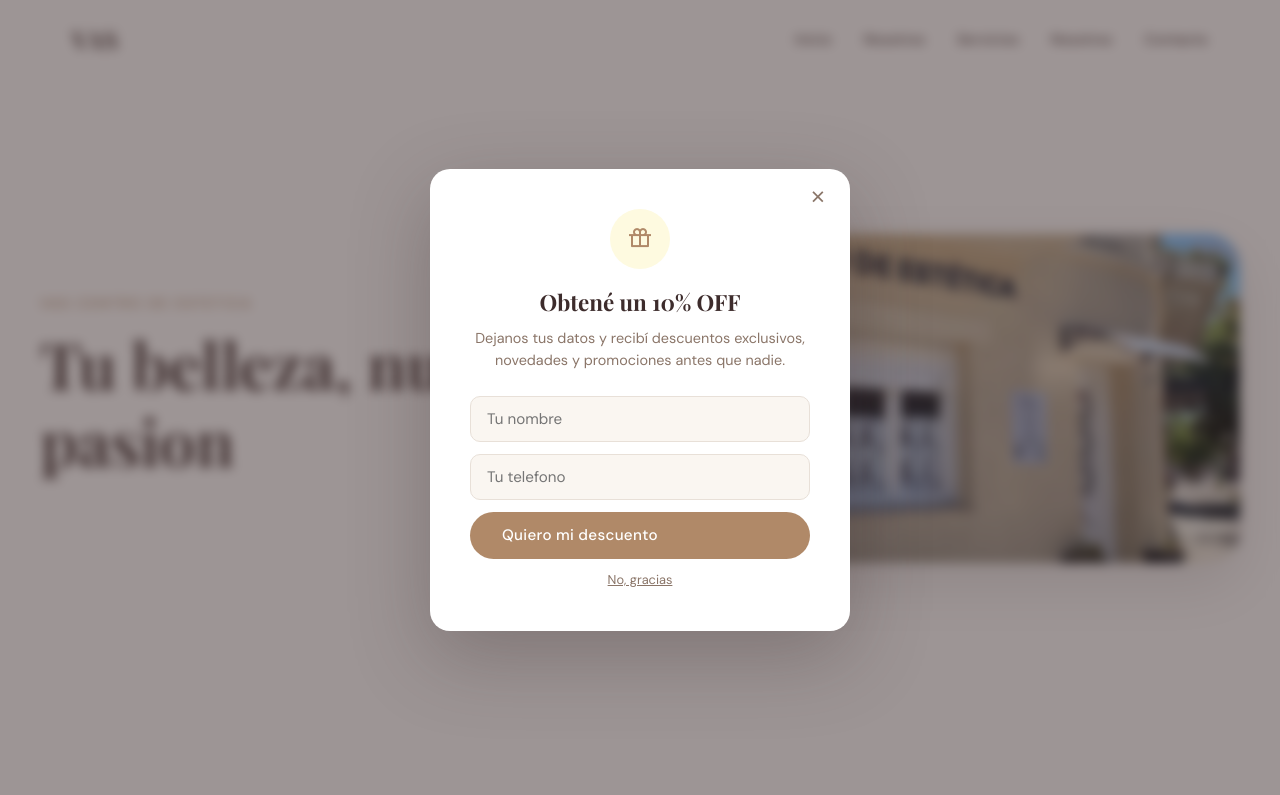
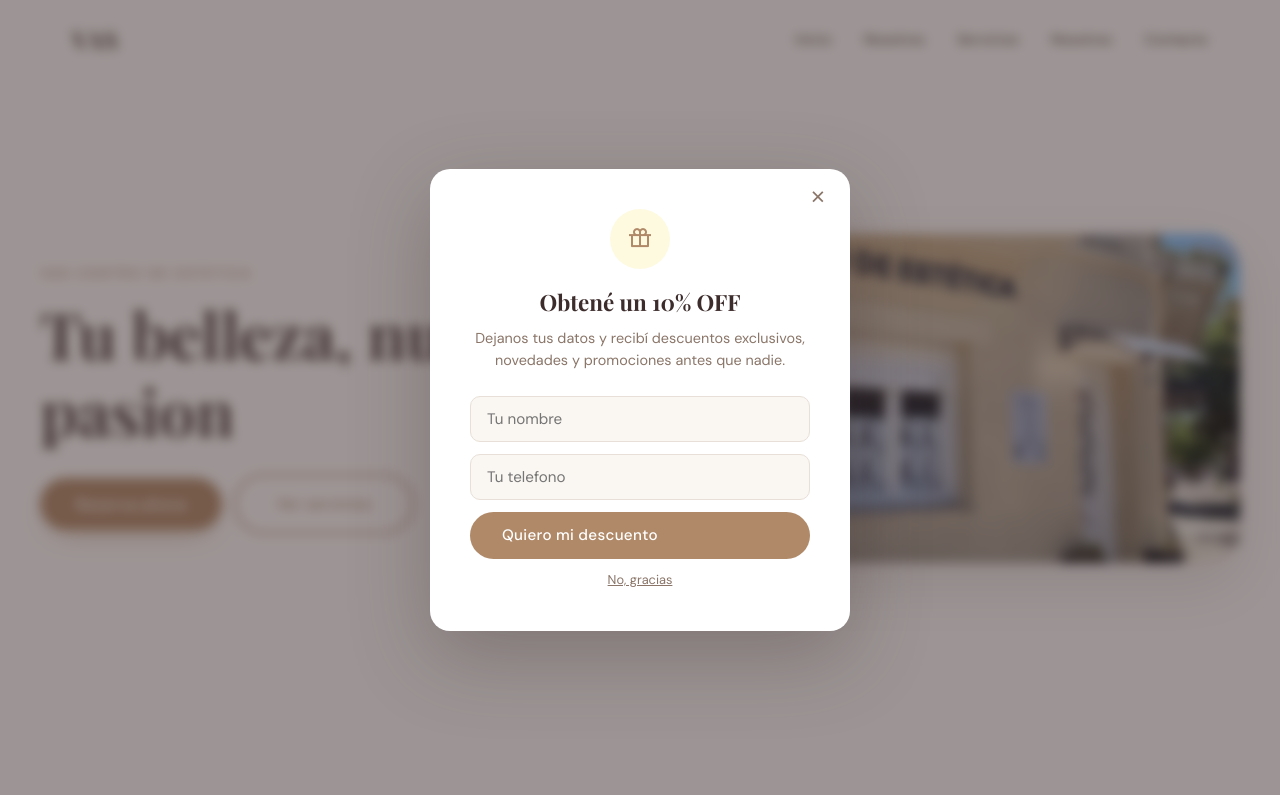
Before and after one commit to Etiketaa/landing-vas, a website: page public/index.html in a window 1280 px wide. Shown: the top 795 px of the page. Drawn offline with nearby package versions, Linux system fonts and the light colour scheme; no server answers; a web font is replaced by a local one.

Commit message:
Muestra el CTA del hero en desktop
El bug: `.header__btns` se usaba en dos lugares —el botón del nav y el del
hero— y el media query de desktop hacía `.header__btns { display: none; }`,
que ocultaba los dos. En desktop la página no tenía ningún botón de reserva:
el nav sin CTA y el hero sin CTA, sólo un link de texto "Agenda" que además
estaba oculto por `nav__links li:last-child`.

Ahora el selector es `.nav__header .header__btns`, así que sólo se oculta el
del nav y el del hero queda siempre.

El CTA del hero también pasó de "Agenda tu turno" a "Reserva ahora" con un
tamaño mayor: es la acción principal de la página y antes heredaba el estilo
chico del nav.

```diff
--- a/public/index.html
+++ b/public/index.html
@@ -45,7 +45,8 @@
         <p>VAS Centro de Estetica</p>
         <h1>Tu belleza, nuestra pasion</h1>
         <div class="header__btns">
-          <button class="btn" id="open-booking">Agenda tu turno</button>
+          <button class="btn" id="open-booking">Reserva ahora</button>
+          <a href="#services" class="btn btn--outline">Ver servicios</a>
         </div>
       </div>
       <div class="header__image">
--- a/public/style.css
+++ b/public/style.css
@@ -170,6 +170,19 @@ nav {
 .header__btns .btn {
   font-size: 0.85rem;
   padding: 0.65rem 1.5rem;
+}
+
+/* El CTA del hero es la acción principal de la página, así que se ve más grande
+   que el del nav y con más presencia. Antes heredaba el tamaño chico del nav y
+   quedaba como un botón más cualquiera. */
+#open-booking {
+  font-size: 1rem;
+  padding: 0.95rem 2.25rem;
+  box-shadow: 0 10px 30px -12px rgba(176, 137, 104, 0.7);
+}
+
+#open-booking:hover {
+  box-shadow: 0 14px 38px -12px rgba(176, 137, 104, 0.85);
 }
 
 /* ============ HEADER / HERO ============ */
@@ -873,7 +886,11 @@ footer {
   .nav__links a:hover { color: var(--primary); }
   .nav__links li:last-child { display: none; }
 
-  .header__btns { display: none; }
+  /* Sólo se oculta el botón del nav, no el del hero. `.header__btns` está en
+     los dos lugares y antes se ocultaba la clase entera, con lo que en desktop
+     no quedaba ningún botón en toda la página: el nav sin CTA y el hero sin
+     CTA. El hero es el único lugar donde tiene que estar fuerte. */
+  .nav__header .header__btns { display: none; }
 
   header { margin-top: 0; }
 
```
